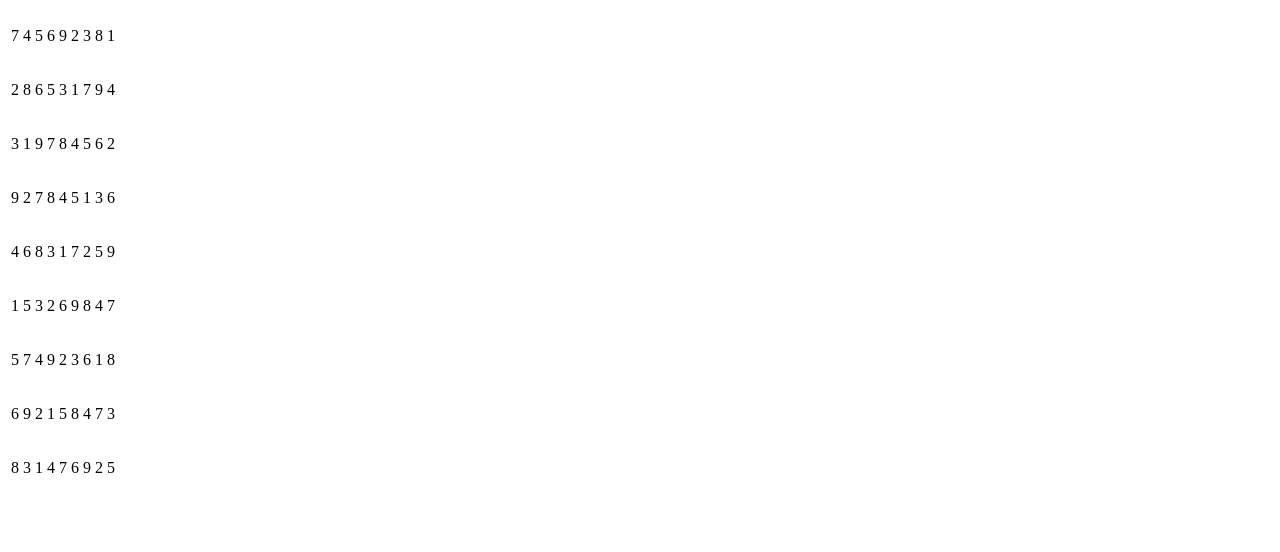
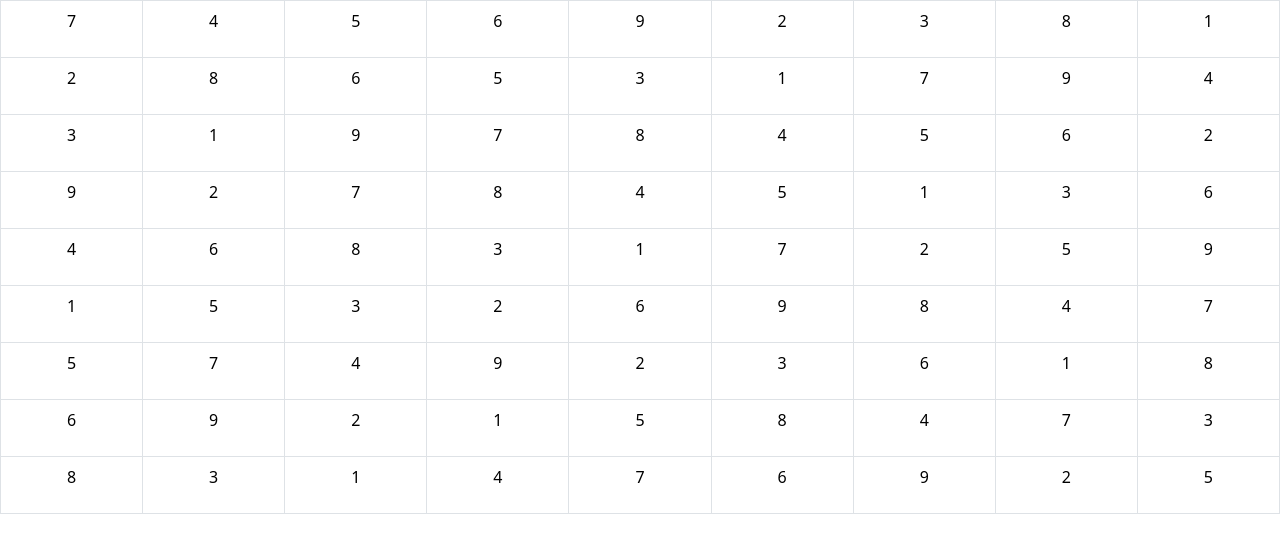
Before and after one commit to jimbandrews/simply-sudoku, a React (Vite) app: page / in a window 1280 px wide. Shown: the top 552 px of the page. Built offline with nearby package versions, Linux system fonts and the light colour scheme.

Commit message:
centering grid and adding borders to cells

```diff
--- a/src/App.jsx
+++ b/src/App.jsx
@@ -1,8 +1,11 @@
 import SudokuTable from "./components/SudokuTable";
+import 'bootstrap/dist/css/bootstrap.min.css';
 
 function App() {
   return (
-    <SudokuTable />
+    <main>
+      <SudokuTable />
+    </main>
   );
 }
 
--- a/src/components/SudokuTable.jsx
+++ b/src/components/SudokuTable.jsx
@@ -26,7 +26,7 @@ function SudokuTable() {
   });
 
   return (
-    <Table>
+    <Table bordered>
       <tbody>
         { rowsArray }
       </tbody>
--- a/src/index.css
+++ b/src/index.css
@@ -1,3 +1,8 @@
 * {
   box-sizing: border-box;
 }
+
+main {
+  display: flex;
+  justify-content: center;
+}
```
